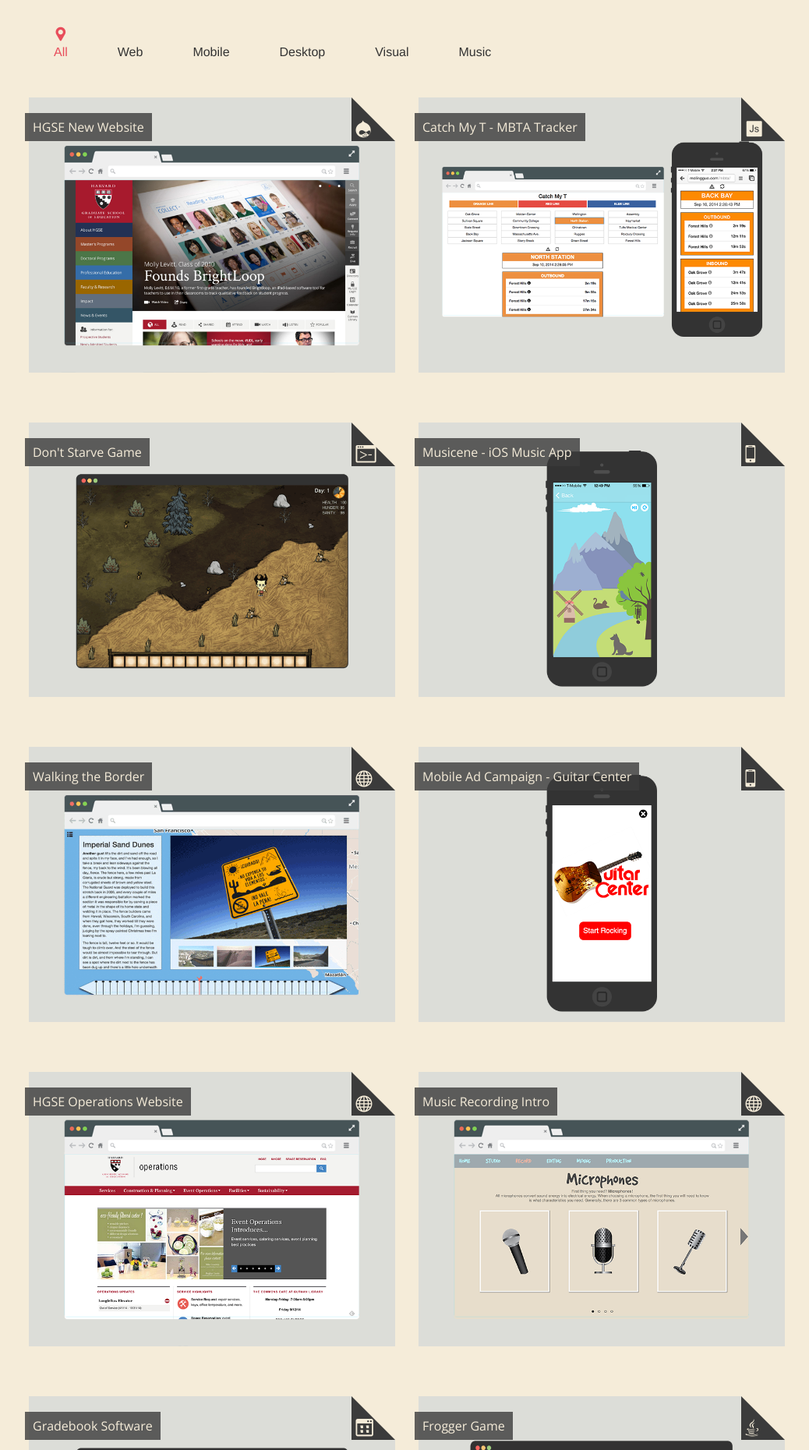
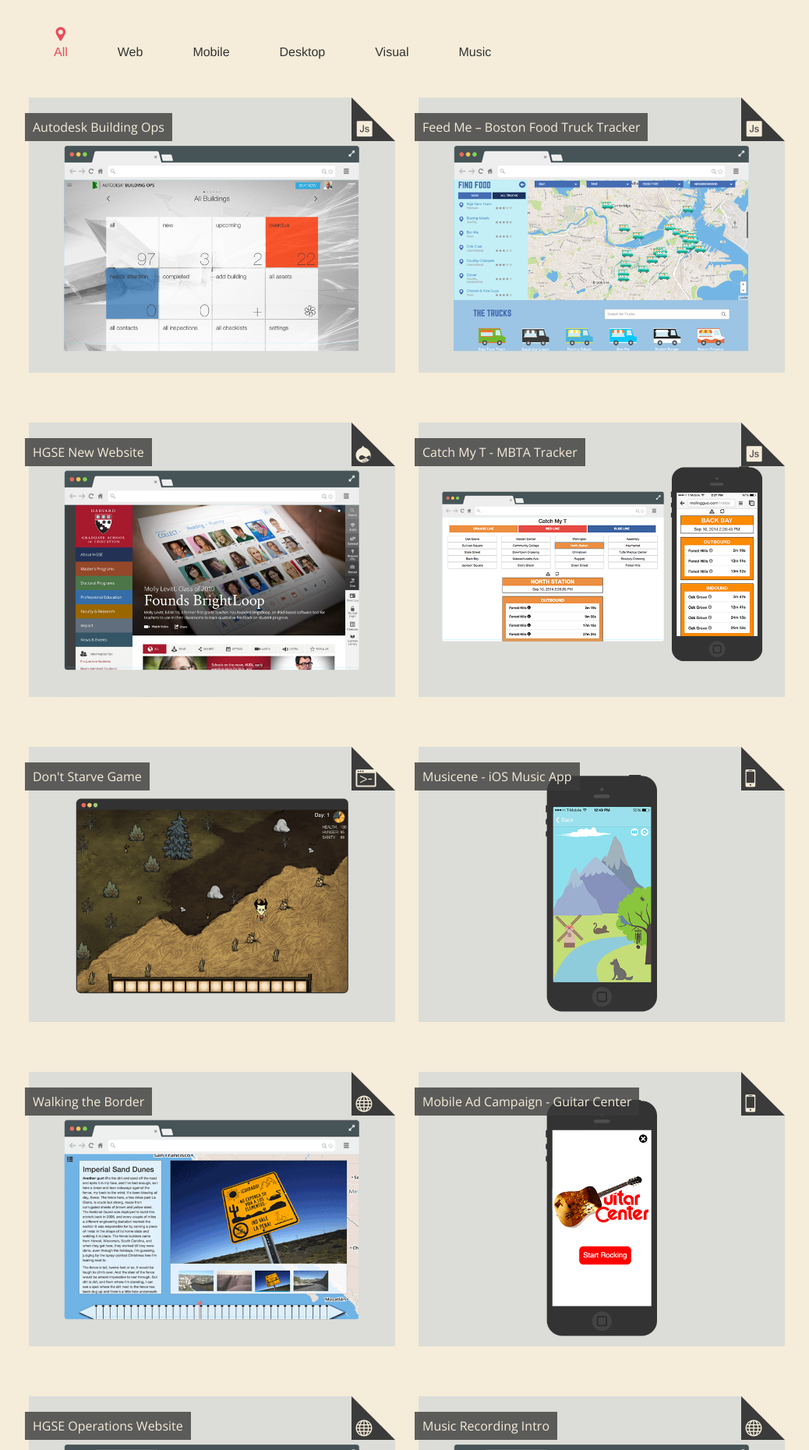
Before and after one commit to molingguo/guom, a PHP site: page /work.php in a window 1280 px wide. Shown: the part 60-1920 px from the top of the page at 78% size, without its empty margins (118-1156 px from the left). Run offline with PHP 8.4, Linux system fonts and the light colour scheme; some libraries are stand-ins or nearby versions; some web fonts are replaced.

Commit message:
add two projects. (buildingopss and feedme) without details

```diff
--- a/work.php
+++ b/work.php
@@ -26,6 +26,52 @@
     <div class="large-12 columns large-centered">
       <div class="row workPortfolio">
         <ul class="work-grid">
+          <li class="medium-6 columns web">
+            <div class="work-content">
+              <div class="work-item">
+                  <img src="img/work/display/buildingops.png" alt="">
+                  <div class="mask"><h2>Autodesk Building Ops</h2></div>
+                  <div class="foldCorner">
+                    <svg width="3.5em" height="3.5em" viewBox="0 0 1 1" class="foldTriangle">
+                      <polygon points="0,0 0,1 1,1" style="fill: rgb(59,59,59)" />
+                    </svg>
+                    <span class="icon-js1 infoIcon"></span>
+                    <div class="infoOverlay">
+                      <ul>
+<!--                         <li data-reveal-id="feedme"><span class="icon-search"></span><div><a>Detail</a></div></li> -->
+                        <li><span class="icon-globe"></span><div>Web App</div></li>
+                        <li><span class="icon-js1"></span><div>EmberJS, Ruby on Rails</div></li>
+                        <li class="show-for-large-up"><i class="fi-calendar"></i><div>Jan - July 2015</div></li>
+                        <li class="gotolink"><i class="fi-link"></i><div><a href="http://autodeskbuildingops.com" target="_blank">autodeskbuildingops.com</a></div></li>
+                      </ul>
+                    </div>
+                  </div>
+              </div>
+            </div>
+          </li>
+          <li class="medium-6 columns web">
+            <div class="work-content">
+              <div class="work-item">
+                  <img src="img/work/display/feedme.png" alt="">
+                  <div class="mask"><h2>Feed Me – Boston Food Truck Tracker</h2></div>
+                  <div class="foldCorner">
+                    <svg width="3.5em" height="3.5em" viewBox="0 0 1 1" class="foldTriangle">
+                      <polygon points="0,0 0,1 1,1" style="fill: rgb(59,59,59)" />
+                    </svg>
+                    <span class="icon-js1 infoIcon"></span>
+                    <div class="infoOverlay">
+                      <ul>
+<!--                         <li data-reveal-id="feedme"><span class="icon-search"></span><div><a>Detail</a></div></li> -->
+                        <li><span class="icon-globe"></span><div>Web App</div></li>
+                        <li><span class="icon-js1"></span><div>AngularJS, Mapbox</div></li>
+                        <li class="show-for-large-up"><i class="fi-calendar"></i><div>Nov 2015 - Apr 2016</div></li>
+                        <li class="gotolink"><i class="fi-link"></i><div><a href="http://molingguo.com/foodtrucks" target="_blank">molingguo.com/foodtrucks</a></div></li>
+                      </ul>
+                    </div>
+                  </div>
+              </div>
+            </div>
+          </li>
           <li class="medium-6 columns web">
             <div class="work-content">
               <div class="work-item">
@@ -83,7 +129,6 @@
                     </div>
                   </div>
               </div>
-
             </div>
           </li>
           <li class="medium-6 columns web mobile">
```
Also changed, not shown: img/work/display/buildingops.png (added), img/work/display/feedme.png (added).
